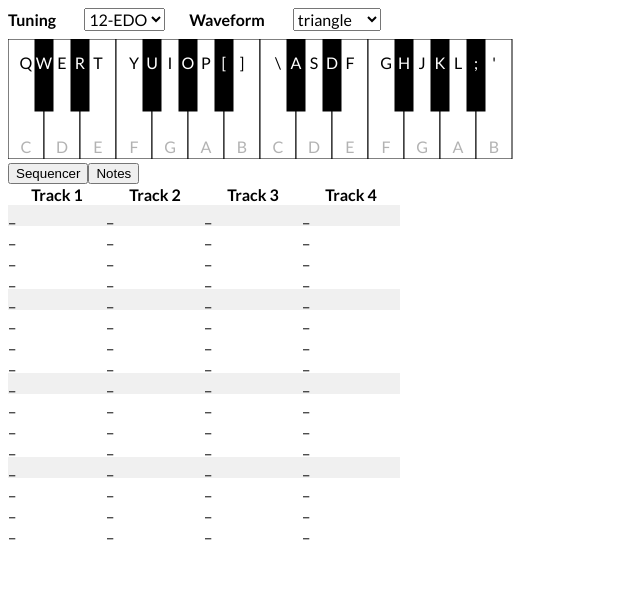
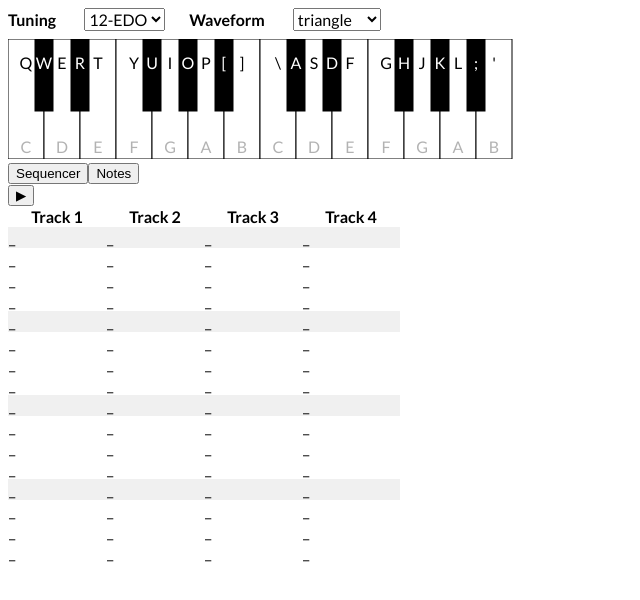
Before and after one commit to vtan/microtones, a React app: page / in a window 1280 px wide. Shown: the top 600 px of the page, without its empty margins (0-640 px from the left). Built offline with nearby package versions, Linux system fonts and the light colour scheme.

Commit message:
Add sequencer input & playback

```diff
--- a/src/App.tsx
+++ b/src/App.tsx
@@ -11,7 +11,8 @@ export function App() {
   const [state, dispatch] = React.useReducer(appReducer, initialAppState)
   const
     { openPanel, numberOfSubdivisions, waveform
-    , tones, pitches, keys, pressedKeyIndices, pressedToneMultipliers, sequence
+    , tones, pitches, keys, pressedKeyIndices, pressedToneMultipliers
+    , sequence, sequencerSelection, isSequencerPlaying
     } = state
 
   React.useEffect(() => addGlobalKeyListeners(dispatch), [])
@@ -31,7 +32,12 @@ export function App() {
       </div>
     </div>
     { openPanel === "sequencer"
-        ? <Sequencer sequence={sequence} pitches={pitches} />
+        ? <Sequencer
+            dispatch={dispatch}
+            sequence={sequence}
+            pitches={pitches}
+            selection={sequencerSelection}
+            isPlaying={isSequencerPlaying} />
       : openPanel === "notes"
         ? <ToneTable tones={tones} pressedToneMultipliers={pressedToneMultipliers} />
       : null
--- a/src/AppReducer.ts
+++ b/src/AppReducer.ts
@@ -1,9 +1,9 @@
-import { PolySynth, Synth } from "tone"
+import { Part, PolySynth, Synth, Transport } from "tone"
 
 import { Key, keyboardFromPitches } from "./Key"
 import { tonesToPitches, Pitch } from "./Pitch"
 import { equalOctaveSubdivisions, Tone } from "./Tone"
-import { Sequence, emptySequence } from "./Sequence"
+import { Sequence, emptySequence, SequenceIndex, setInSequence, sequenceToEvents } from "./Sequence"
 
 export type Waveform = "triangle" | "sawtooth" | "square" | "sine" | "sine3"
 
@@ -19,9 +19,12 @@ export interface AppState {
   tones: ReadonlyArray<Tone>,
   pitches: ReadonlyArray<Pitch>,
   keys: ReadonlyArray<Key>,
+  keyboardOffset: number,
   pressedKeyIndices: ReadonlyArray<number>,
   pressedToneMultipliers: ReadonlyArray<number>,
-  sequence: Sequence
+  sequence: Sequence,
+  sequencerSelection?: SequenceIndex,
+  isSequencerPlaying: boolean
 }
 
 function initializeState(numberOfSubdivisions: number): AppState {
@@ -38,9 +41,11 @@ function initializeState(numberOfSubdivisions: number): AppState {
     tones,
     pitches,
     keys,
+    keyboardOffset: 0,
     pressedKeyIndices: [],
     pressedToneMultipliers: [],
-    sequence: emptySequence
+    sequence: emptySequence,
+    isSequencerPlaying: false
   }
 }
 
@@ -64,6 +69,9 @@ export type AppAction =
   | { type: "setWaveform", waveform: AppState["waveform"] }
   | { type: "triggerNoteOn", keyIndex: number }
   | { type: "triggerNoteOff", keyIndex: number }
+  | { type: "setSequencerSelection", selection?: SequenceIndex }
+  | { type: "startSequencer" }
+  | { type: "stopSequencer" }
 
 export type AppDispatch = (_: AppAction) => void
 
@@ -79,10 +87,12 @@ export function appReducer(state: AppState, action: AppAction): AppState {
     case "setWaveform":
       if (action.waveform !== state.waveform) {
         const { waveform } = action
+        Transport.stop()
+        Transport.cancel()
         state.synth.releaseAll()
         state.synth.dispose()
         const synth = createSynth(waveform)
-        return { ...state, synth, waveform }
+        return { ...state, synth, waveform, isSequencerPlaying: false }
       } else {
         return state
       }
@@ -96,7 +106,14 @@ export function appReducer(state: AppState, action: AppAction): AppState {
 
         const pressedKeyIndices = [ ...state.pressedKeyIndices, action.keyIndex ]
         const pressedToneMultipliers = pressedKeyIndices.map(i => state.keys[i].pitch.tone.rootMultiplier)
-        return { ...state, pressedKeyIndices, pressedToneMultipliers }
+        const sequence = state.openPanel === "sequencer" && state.sequencerSelection !== undefined
+          ? setInSequence(
+              state.sequencerSelection,
+              { type: "pitch", pitchIndex: action.keyIndex - state.keyboardOffset },
+              state.sequence
+            )
+          : state.sequence
+        return { ...state, pressedKeyIndices, pressedToneMultipliers, sequence }
       }
     }
 
@@ -112,5 +129,29 @@ export function appReducer(state: AppState, action: AppAction): AppState {
         return { ...state, pressedKeyIndices, pressedToneMultipliers }
       }
     }
+
+    case "setSequencerSelection":
+      return { ...state, sequencerSelection: action.selection }
+
+    case "startSequencer": {
+      const events = [ ...sequenceToEvents(state.pitches, state.sequence) ]
+      const part = new Part(
+        (time, event) => state.synth.triggerAttackRelease(event.frequency, event.duration, time),
+        events
+      )
+      const loopLength = state.sequence.secondsPerStep * state.sequence.steps.length
+      Transport.cancel()
+      Transport.start()
+      Transport.setLoopPoints(0, loopLength)
+      Transport.loop = true
+      part.start(0)
+      return { ...state, isSequencerPlaying: true }
+    }
+
+    case "stopSequencer":
+      Transport.stop()
+      Transport.cancel()
+      state.synth.releaseAll()
+      return { ...state, isSequencerPlaying: false }
   }
 }
--- a/src/Sequence.ts
+++ b/src/Sequence.ts
@@ -1,13 +1,74 @@
+import { updateAt } from "./Util"
+import { Pitch } from "./Pitch"
+
 export interface Sequence {
   numberOfTracks: number,
-  steps: ReadonlyArray<ReadonlyArray<Step>>
+  steps: ReadonlyArray<ReadonlyArray<Step>>,
+  secondsPerStep: number
+}
+
+export type Step =
+  { type: "empty" }
+  | { type: "pitch", pitchIndex: number }
+
+export interface SequenceIndex {
+  step: number,
+  track: number
+}
+
+export interface StepEvent {
+  index: number,
+  time: number,
+  duration: number,
+  frequency: number
 }
 
 export const emptySequence: Sequence = {
   numberOfTracks: 4,
-  steps: [ ...Array(16) ].map((_, i) => [ ...Array(4) ].map(_ => ({ type: "empty" })))
+  steps: [ ...Array(16) ].map(_ => [ ...Array(4) ].map(_ => ({ type: "empty" }))),
+  secondsPerStep: 0.2
 }
 
-export type Step =
-  { type: "empty" }
-  | { type: "tone", pitchIndex: number }
+export function setInSequence(index: SequenceIndex, newStep: Step, sequence: Sequence): Sequence {
+  const steps = updateAt(
+    index.step,
+    stepsPerTrack => updateAt(index.track, _ => newStep, stepsPerTrack),
+    sequence.steps
+  )
+  return { ...sequence, steps }
+}
+
+export function sequenceToEvents(
+  pitches: ReadonlyArray<Pitch>,
+  sequence: Sequence
+): ReadonlyArray<StepEvent> {
+  return [ ...Array(sequence.numberOfTracks) ].flatMap((_, trackIndex) =>
+    trackToEvents(pitches, trackIndex, sequence)
+  )
+}
+
+function trackToEvents(
+  pitches: ReadonlyArray<Pitch>,
+  trackIndex: number,
+  sequence: Sequence
+): ReadonlyArray<StepEvent> {
+  const events: Array<StepEvent> = []
+  sequence.steps.forEach((stepsPerTrack, stepIndex) => {
+    const step = stepsPerTrack[trackIndex]
+    let event
+    switch (step.type) {
+      case "pitch":
+        event = {
+          index: stepIndex,
+          time: sequence.secondsPerStep * stepIndex,
+          duration: sequence.secondsPerStep,
+          frequency: pitches[step.pitchIndex].frequency
+        }
+        break
+    }
+    if (event !== undefined) {
+      events.push(event)
+    }
+  })
+  return events
+}
--- a/src/Sequencer.tsx
+++ b/src/Sequencer.tsx
@@ -1,30 +1,42 @@
 import * as React from "react"
+import styled from "styled-components"
 
+import { AppDispatch } from "./AppReducer"
 import { Pitch } from "./Pitch"
-import { Sequence, Step } from "./Sequence"
-import styled from "styled-components"
+import { Sequence, Step, SequenceIndex } from "./Sequence"
 import { notesIn12Edo, diffText } from "./Tone"
 import { selectionColor } from "./Util"
 
 interface Props {
+  dispatch: AppDispatch,
   sequence: Sequence,
-  pitches: ReadonlyArray<Pitch>
+  pitches: ReadonlyArray<Pitch>,
+  selection?: SequenceIndex,
+  isPlaying: boolean
 }
 
-interface SelectionIndex {
-  step: number,
-  track: number
-}
-
-export function Sequencer({ sequence, pitches } : Props) {
-  const [selection, setSelection] = React.useState<SelectionIndex | undefined>(undefined)
-
+export function Sequencer({ dispatch, sequence, pitches, selection, isPlaying } : Props) {
   const onCellClick = React.useCallback(
-    (sel: SelectionIndex) => () => setSelection(sel),
-    [setSelection]
+    (sel: SequenceIndex) => () => dispatch({ type: "setSequencerSelection", selection: sel }),
+    []
+  )
+  const onStartClick = React.useCallback(
+    () => dispatch({ type: "startSequencer" }),
+    []
+  )
+  const onStopClick = React.useCallback(
+    () => dispatch({ type: "stopSequencer" }),
+    []
   )
 
-  return <Table>
+  return <>
+    <div>
+      { isPlaying
+          ? <button onClick={onStopClick}>⏹</button>
+          : <button onClick={onStartClick}>▶</button>
+      }
+    </div>
+    <Table>
       <thead>
         <tr>
           { [ ...Array(sequence.numberOfTracks) ].map((_, i) =>
@@ -50,6 +62,7 @@ export function Sequencer({ sequence, pitches } : Props) {
         }) }
       </tbody>
     </Table>
+  </>
 }
 
 interface StepCellProps {
@@ -62,7 +75,7 @@ interface StepCellProps {
 function StepCell({ step, pitches, isSelected, onClick }: StepCellProps) {
   switch (step.type) {
     case "empty": return <Cell isSelected={isSelected} onClick={onClick}>_</Cell>
-    case "tone":
+    case "pitch":
       const pitch = pitches[step.pitchIndex]
       const note = notesIn12Edo[pitch.tone.nearest12TetTone]
       const cents = diffText(pitch.tone)
--- a/src/Util.ts
+++ b/src/Util.ts
@@ -3,3 +3,7 @@ export function grayscaleColor(intensity: number): string {
 }
 
 export const selectionColor = "#ffeb99"
+
+export function updateAt<T>(index: number, f: (_: T) => T, array: ReadonlyArray<T>): ReadonlyArray<T> {
+  return array.map((e, i) => i === index ? f(e) : e)
+}
--- a/tsconfig.json
+++ b/tsconfig.json
@@ -3,6 +3,7 @@
     "baseUrl": ".",
     "module": "commonjs",
     "target": "es2015",
+    "lib": [ "ES2019", "DOM" ],
     "strict": true,
     "noUnusedLocals": true,
     "removeComments": true,
```
Lines whose indentation alone changed are shown as unchanged.
